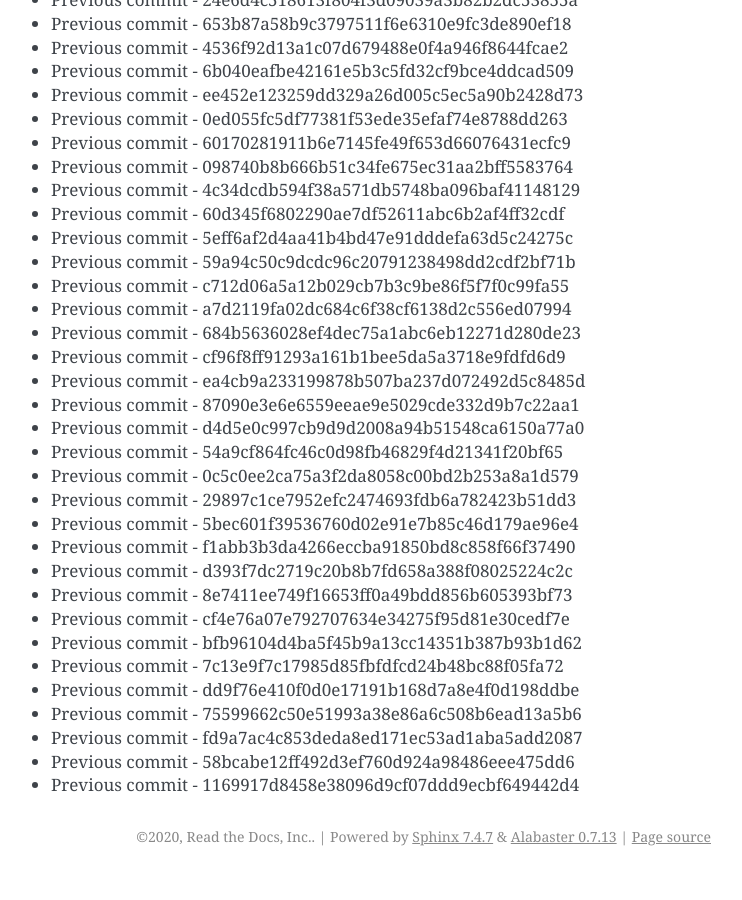
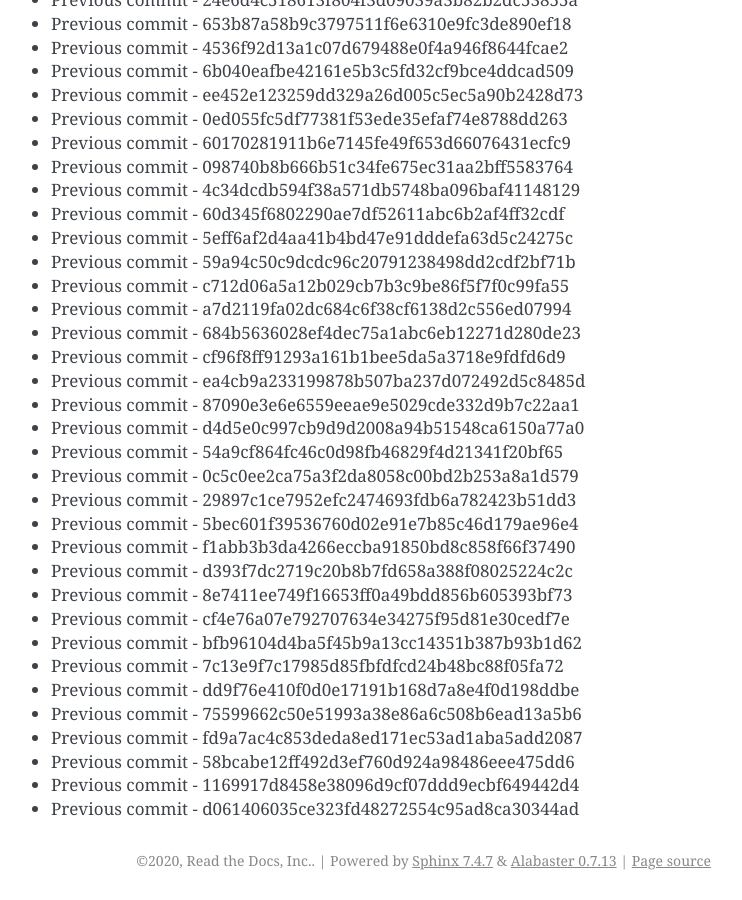
Before and after one commit to readthedocs/rtd-git-stresstest, a Sphinx documentation site: the page built from docs/updates.rst, in a window 1280 px wide and 900 px high, scrolled down 54960 px. Shown: the whole window, without its empty margins (399-1141 px from the left). Built offline with Sphinx 7.4.7, drawn with Linux system fonts in a browser that asks for light colours; before the commit the page ends 55836 px from its top, so only the background shows below that.

Commit message:
Generating commit from previous: d061406035ce323fd48272554c95ad8ca30344ad

```diff
--- a/docs/updates.rst
+++ b/docs/updates.rst
@@ -2341,3 +2341,4 @@ It can be tested for any performance characteristics.
 * Previous commit - fd9a7ac4c853deda8ed171ec53ad1aba5add2087
 * Previous commit - 58bcabe12ff492d3ef760d924a98486eee475dd6
 * Previous commit - 1169917d8458e38096d9cf07ddd9ecbf649442d4
+* Previous commit - d061406035ce323fd48272554c95ad8ca30344ad
```
